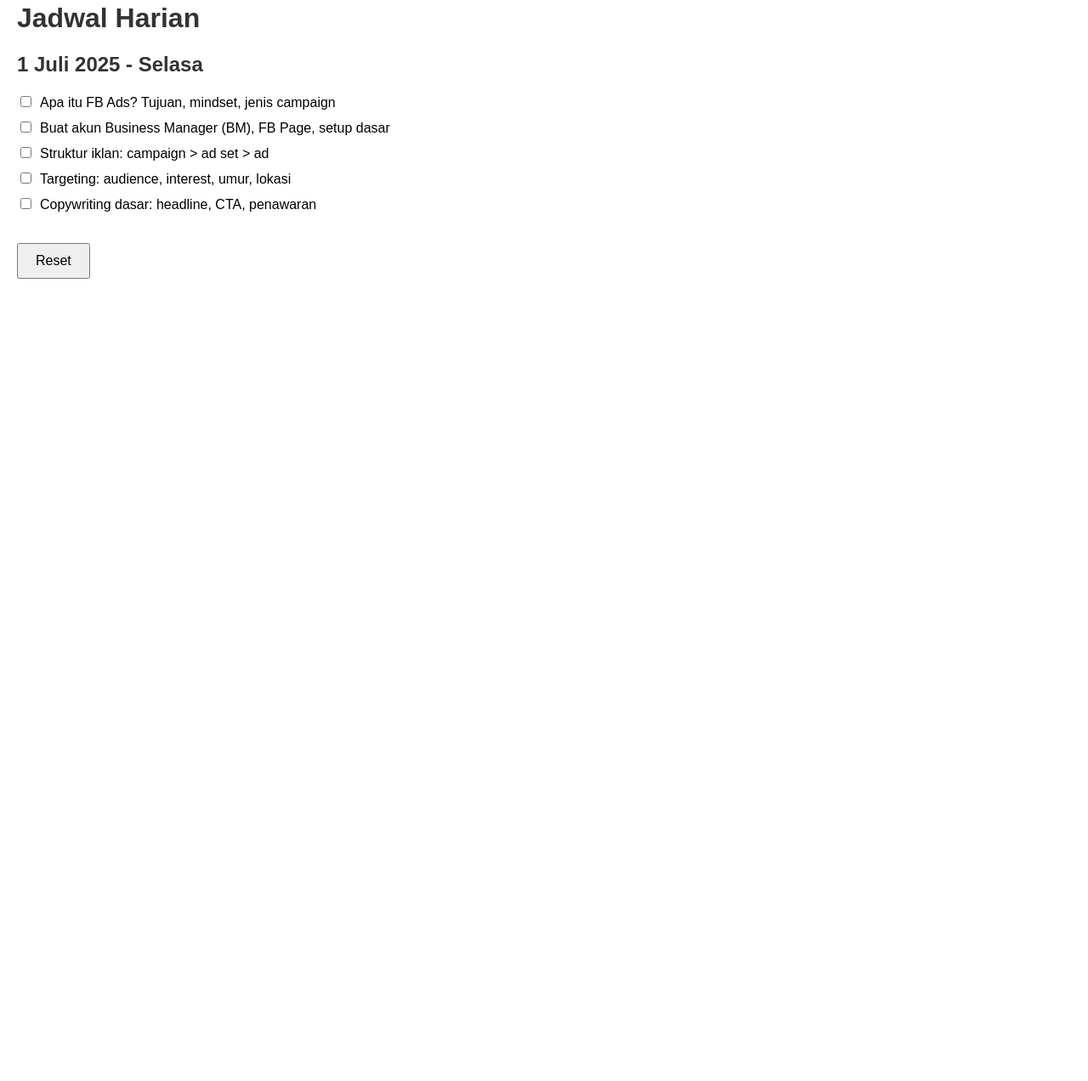
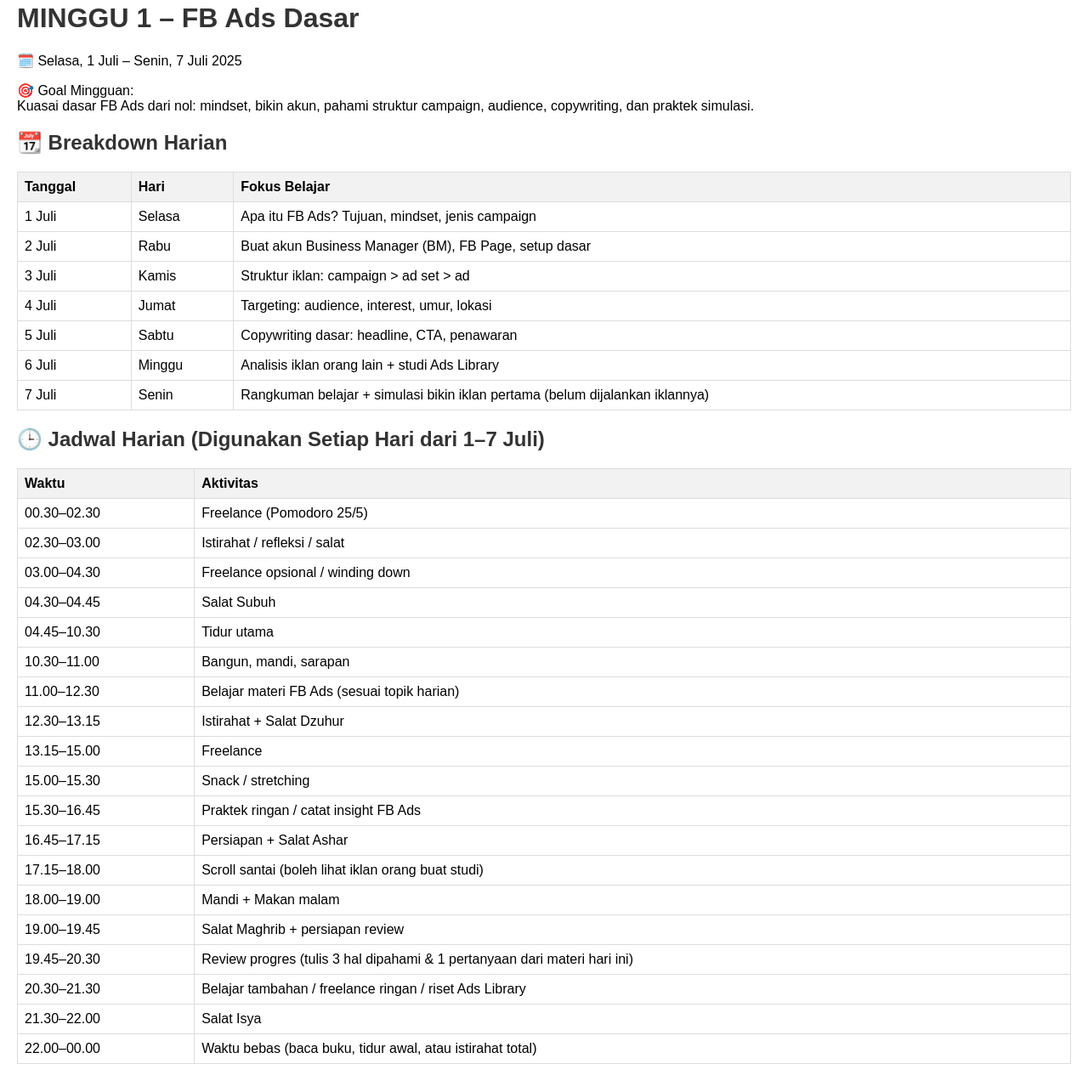
Before and after one commit to Khan25Mp4/my-daily-schedule, a plain HTML site: page index.html in a window 1280 px wide. Shown: the part 18-1290 px from the top of the page at 85% size. Before the commit the page ends 800 px from the top, so only its background shows below. Drawn offline with Linux system fonts and the light colour scheme.

Commit message:
Add files via upload

```diff
--- a/index.html
+++ b/index.html
@@ -9,52 +9,154 @@
             font-family: Arial, sans-serif;
             margin: 20px;
         }
-
         h1, h2 {
             color: #333;
         }
-
-        ul {
-            list-style-type: none;
-            padding: 0;
+        table {
+            width: 100%;
+            border-collapse: collapse;
+            margin-top: 20px;
         }
-
-        li {
-            margin: 10px 0;
+        th, td {
+            border: 1px solid #ddd;
+            padding: 8px;
+            text-align: left;
         }
-
-        input[type="checkbox"] {
-            margin-right: 10px;
-        }
-
-        button {
-            margin-top: 20px;
-            padding: 10px 20px;
-            font-size: 16px;
-            cursor: pointer;
+        th {
+            background-color: #f2f2f2;
         }
     </style>
 </head>
 <body>
-    <h1>Jadwal Harian</h1>
-    <div id="schedule">
-        <h2>1 Juli 2025 - Selasa</h2>
-        <ul>
-            <li><input type="checkbox" id="activity1"><label for="activity1">Apa itu FB Ads? Tujuan, mindset, jenis campaign</label></li>
-            <li><input type="checkbox" id="activity2"><label for="activity2">Buat akun Business Manager (BM), FB Page, setup dasar</label></li>
-            <li><input type="checkbox" id="activity3"><label for="activity3">Struktur iklan: campaign > ad set > ad</label></li>
-            <li><input type="checkbox" id="activity4"><label for="activity4">Targeting: audience, interest, umur, lokasi</label></li>
-            <li><input type="checkbox" id="activity5"><label for="activity5">Copywriting dasar: headline, CTA, penawaran</label></li>
-        </ul>
-    </div>
-    <button onclick="resetCheckboxes()">Reset</button>
-    <script>
-        function resetCheckboxes() {
-            const checkboxes = document.querySelectorAll('input[type="checkbox"]');
-            checkboxes.forEach(checkbox => {
-                checkbox.checked = false;
-            });
-        }
-    </script>
+    <h1>MINGGU 1 – FB Ads Dasar</h1>
+    <p>🗓️ Selasa, 1 Juli – Senin, 7 Juli 2025</p>
+    <p>🎯 Goal Mingguan:<br>
+    Kuasai dasar FB Ads dari nol: mindset, bikin akun, pahami struktur campaign, audience, copywriting, dan praktek simulasi.</p>
+    <h2>📆 Breakdown Harian</h2>
+    <table>
+        <tr>
+            <th>Tanggal</th>
+            <th>Hari</th>
+            <th>Fokus Belajar</th>
+        </tr>
+        <tr>
+            <td>1 Juli</td>
+            <td>Selasa</td>
+            <td>Apa itu FB Ads? Tujuan, mindset, jenis campaign</td>
+        </tr>
+        <tr>
+            <td>2 Juli</td>
+            <td>Rabu</td>
+            <td>Buat akun Business Manager (BM), FB Page, setup dasar</td>
+        </tr>
+        <tr>
+            <td>3 Juli</td>
+            <td>Kamis</td>
+            <td>Struktur iklan: campaign > ad set > ad</td>
+        </tr>
+        <tr>
+            <td>4 Juli</td>
+            <td>Jumat</td>
+            <td>Targeting: audience, interest, umur, lokasi</td>
+        </tr>
+        <tr>
+            <td>5 Juli</td>
+            <td>Sabtu</td>
+            <td>Copywriting dasar: headline, CTA, penawaran</td>
+        </tr>
+        <tr>
+            <td>6 Juli</td>
+            <td>Minggu</td>
+            <td>Analisis iklan orang lain + studi Ads Library</td>
+        </tr>
+        <tr>
+            <td>7 Juli</td>
+            <td>Senin</td>
+            <td>Rangkuman belajar + simulasi bikin iklan pertama (belum dijalankan iklannya)</td>
+        </tr>
+    </table>
+    <h2>🕒 Jadwal Harian (Digunakan Setiap Hari dari 1–7 Juli)</h2>
+    <table>
+        <tr>
+            <th>Waktu</th>
+            <th>Aktivitas</th>
+        </tr>
+        <tr>
+            <td>00.30–02.30</td>
+            <td>Freelance (Pomodoro 25/5)</td>
+        </tr>
+        <tr>
+            <td>02.30–03.00</td>
+            <td>Istirahat / refleksi / salat</td>
+        </tr>
+        <tr>
+            <td>03.00–04.30</td>
+            <td>Freelance opsional / winding down</td>
+        </tr>
+        <tr>
+            <td>04.30–04.45</td>
+            <td>Salat Subuh</td>
+        </tr>
+        <tr>
+            <td>04.45–10.30</td>
+            <td>Tidur utama</td>
+        </tr>
+        <tr>
+            <td>10.30–11.00</td>
+            <td>Bangun, mandi, sarapan</td>
+        </tr>
+        <tr>
+            <td>11.00–12.30</td>
+            <td>Belajar materi FB Ads (sesuai topik harian)</td>
+        </tr>
+        <tr>
+            <td>12.30–13.15</td>
+            <td>Istirahat + Salat Dzuhur</td>
+        </tr>
+        <tr>
+            <td>13.15–15.00</td>
+            <td>Freelance</td>
+        </tr>
+        <tr>
+            <td>15.00–15.30</td>
+            <td>Snack / stretching</td>
+        </tr>
+        <tr>
+            <td>15.30–16.45</td>
+            <td>Praktek ringan / catat insight FB Ads</td>
+        </tr>
+        <tr>
+            <td>16.45–17.15</td>
+            <td>Persiapan + Salat Ashar</td>
+        </tr>
+        <tr>
+            <td>17.15–18.00</td>
+            <td>Scroll santai (boleh lihat iklan orang buat studi)</td>
+        </tr>
+        <tr>
+            <td>18.00–19.00</td>
+            <td>Mandi + Makan malam</td>
+        </tr>
+        <tr>
+            <td>19.00–19.45</td>
+            <td>Salat Maghrib + persiapan review</td>
+        </tr>
+        <tr>
+            <td>19.45–20.30</td>
+            <td>Review progres (tulis 3 hal dipahami & 1 pertanyaan dari materi hari ini)</td>
+        </tr>
+        <tr>
+            <td>20.30–21.30</td>
+            <td>Belajar tambahan / freelance ringan / riset Ads Library</td>
+        </tr>
+        <tr>
+            <td>21.30–22.00</td>
+            <td>Salat Isya</td>
+        </tr>
+        <tr>
+            <td>22.00–00.00</td>
+            <td>Waktu bebas (baca buku, tidur awal, atau istirahat total)</td>
+        </tr>
+    </table>
 </body>
 </html>
```
